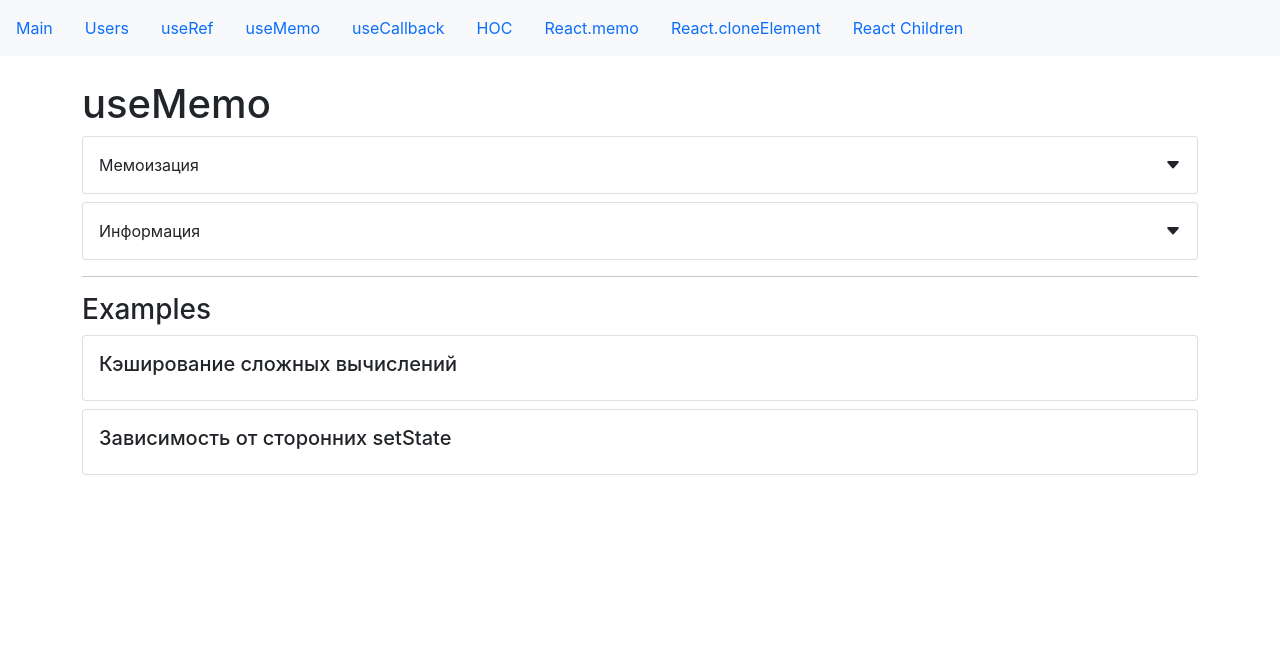
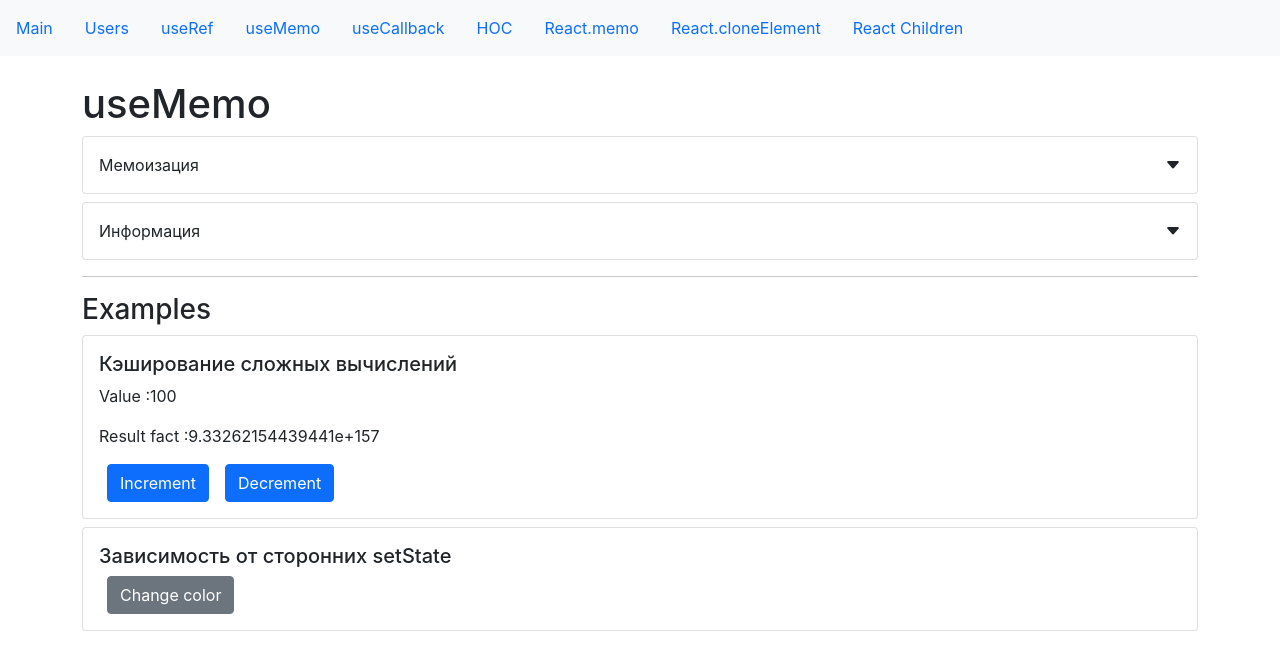
Before and after one commit to harnblaze/start-hooks, a React (Create React App) app: page /useMemo in a window 1280 px wide. Shown: the top 670 px of the page. Built offline with nearby package versions, Linux system fonts and the light colour scheme.

Commit message:
hook useMemo

```diff
--- a/src/app/components/examples/useMemo/complexCalculate.jsx
+++ b/src/app/components/examples/useMemo/complexCalculate.jsx
@@ -1,15 +1,53 @@
-import React from "react";
+import React, { useEffect, useState, useMemo } from "react";
 import CardWrapper from "../../common/Card";
 import SmallTitle from "../../common/typografy/smallTitle";
 
+function factorial(n) {
+    return n ? n * factorial(n - 1) : 1;
+}
+function runFactorial(n) {
+    console.log("run Factorial");
+    return factorial(n);
+}
+
 const ComplexCalculateExample = () => {
+    const [value, setValue] = useState(100);
+    const [otherState, setOtherState] = useState(false);
+
+    const buttonColor = otherState ? "primary" : "secondary";
+    useEffect(() => {
+        console.log("render button color");
+    }, [buttonColor]);
+
+    const fact = useMemo(() => runFactorial(value), [value]);
     return (
         <>
             <CardWrapper>
                 <SmallTitle>Кэширование сложных вычислений</SmallTitle>
+                <p>Value :{value}</p>
+                <p>Result fact :{fact}</p>
+                <button
+                    className="btn btn-primary mx-2"
+                    onClick={() => setValue((prevState) => prevState + 10)}
+                >
+                    Increment
+                </button>
+                <button
+                    className="btn btn-primary mx-2"
+                    onClick={() => setValue((prevState) => prevState - 10)}
+                >
+                    Decrement
+                </button>
             </CardWrapper>
             <CardWrapper>
                 <SmallTitle>Зависимость от сторонних setState</SmallTitle>
+                <button
+                    className={"btn ms-md-2  btn-" + buttonColor}
+                    onClick={() => setOtherState((prevState) => !prevState)}
+                >
+                    {" "}
+                    Change color
+                </button>
             </CardWrapper>
         </>
     );
```
